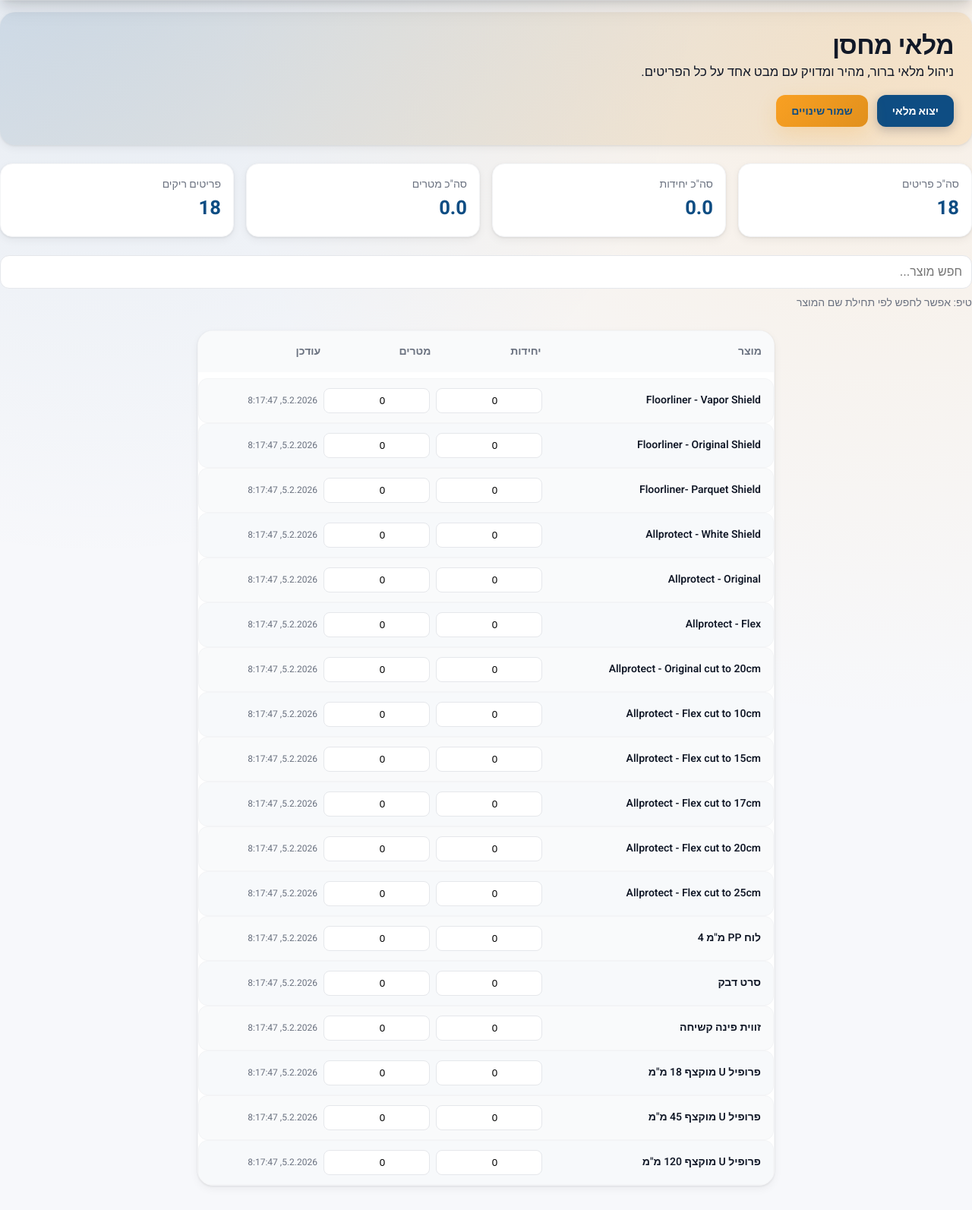
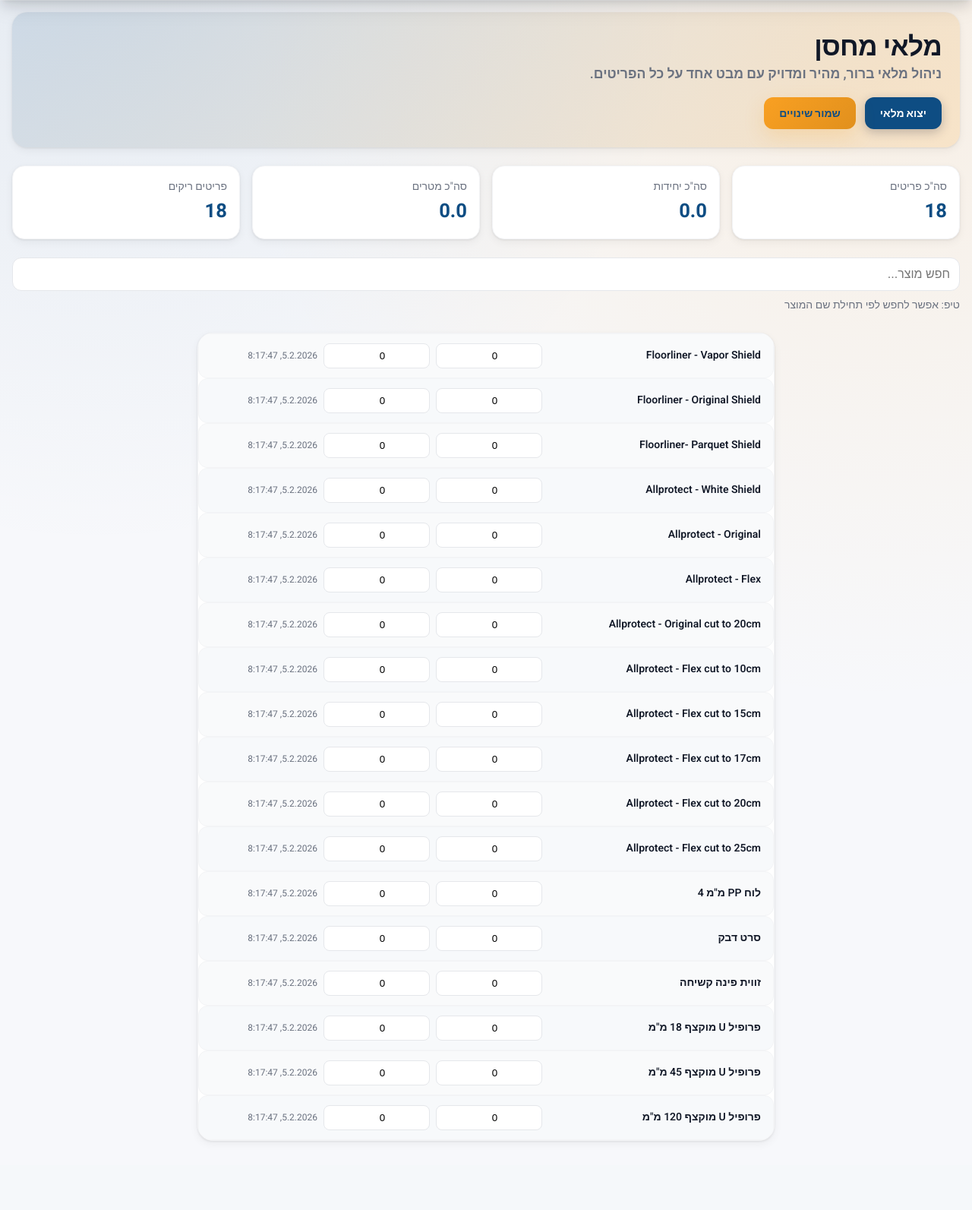
Before and after one commit to rotemsultan512-bit/proshield-reports, a Flask app: page /inventory in a window 1280 px wide. Shown: the part 64-1657 px from the top of the page at 76% size. After the commit the page ends 1568 px from the top, so only its background shows below. Run offline with Flask 3, Linux system fonts and the light colour scheme; a user stored in the database is signed in; data comes from the database, SQL or seed files in the repository; some libraries are stand-ins or nearby versions.

Commit message:
Tweak inventory spacing and products dropdown

```diff
--- a/proshield-reports/static/css/style.css
+++ b/proshield-reports/static/css/style.css
@@ -1719,16 +1719,24 @@ a:hover {
 .products-list {
     max-height: 320px;
     overflow-y: auto;
+    overflow-x: hidden;
+    padding-inline: var(--space-2);
+}
+
+.products-selector .dropdown-content {
+    overflow-x: hidden;
 }
 
 .product-item {
     display: flex;
     align-items: center;
     gap: var(--space-2);
-    padding: var(--space-2) var(--space-3);
+    padding: var(--space-2);
     border-bottom: 1px solid var(--border-light);
     cursor: pointer;
     flex-wrap: wrap;
+    max-width: 100%;
+    justify-content: space-between;
     transition: background-color var(--transition-fast);
 }
 
@@ -1760,16 +1768,18 @@ a:hover {
 .product-quantity {
     display: flex;
     flex-direction: column;
-    align-items: flex-start;
+    align-items: stretch;
     gap: var(--space-2);
     font-size: var(--font-size-sm);
+    width: 100%;
 }
 
 .quantity-row {
     display: grid;
-    grid-template-columns: 64px 76px;
+    grid-template-columns: 70px 90px;
     gap: var(--space-2);
     align-items: center;
+    margin-inline-start: auto;
 }
 
 .quantity-input {
@@ -3169,10 +3179,11 @@ a:hover {
    ========================================== */
 .inventory-page {
     font-family: 'Heebo', var(--font-family);
-    font-size: 1.05rem;
+    font-size: 1.1rem;
     display: flex;
     flex-direction: column;
     gap: var(--space-6);
+    padding-inline: var(--space-4);
 }
 
 .inventory-hero {
@@ -3186,8 +3197,14 @@ a:hover {
 }
 
 .inventory-hero h1 {
-    font-size: 2.1rem;
+    font-size: 2.2rem;
     letter-spacing: -0.02em;
+    font-weight: 800;
+}
+
+.inventory-hero p {
+    font-weight: 600;
+    color: var(--text-secondary);
 }
 
 .inventory-hero-actions {
@@ -3305,12 +3322,14 @@ a:hover {
 }
 
 @media (max-width: 720px) {
-    .inventory-header,
+    .inventory-page {
+        padding-inline: var(--space-3);
+    }
+
     .inventory-row {
         grid-template-columns: 1.6fr 1fr 1fr;
     }
 
-    .inventory-header div:last-child,
     .inventory-row .inventory-updated {
         display: none;
     }
--- a/proshield-reports/templates/inventory.html
+++ b/proshield-reports/templates/inventory.html
@@ -43,12 +43,6 @@
     </div>
 
     <div class="inventory-table">
-        <div class="inventory-header">
-            <div>מוצר</div>
-            <div>יחידות</div>
-            <div>מטרים</div>
-            <div>עודכן</div>
-        </div>
         <div class="inventory-rows" id="inventoryRows"></div>
     </div>
 </div>
```
